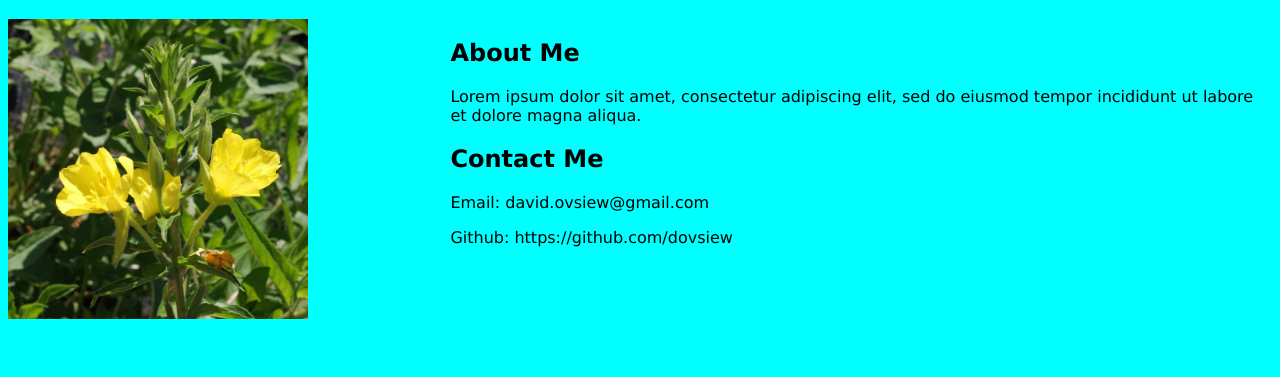
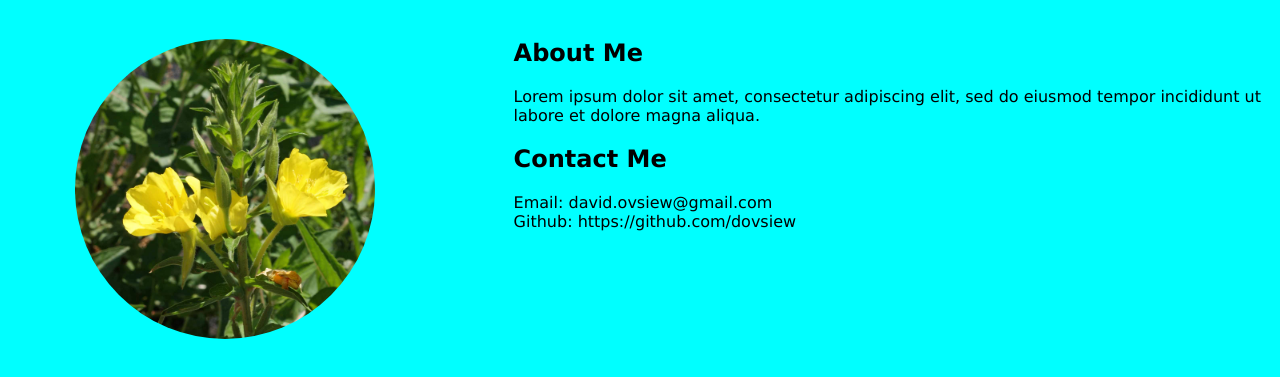
Before and after one commit to dovsiew/personal-website, a plain HTML site: page website.html in a window 1280 px wide. Shown: the part 61-438 px from the top of the page. Drawn offline with Linux system fonts and the light colour scheme.

Commit message:
Adjusting positioning of image and information

```diff
--- a/style.css
+++ b/style.css
@@ -7,22 +7,20 @@ h1 {
 	text-align: center;
 }
 
-h2 {
-	color: black;
-	font-family: verdana;
-}
-
-p {
-	color: black;
-	font-family: verdana;
+img {
+	float:left;
+   	border-radius: 50%;
 }
 
 #picture {
-	float:left;
-   	background-size: 300px 300px;
+	position: absolute;
+	left: 75px;
+	top: 100px;
 }
 
 #information {
 	float: right;
-	width: 65%;
+	width: 60%;
+	color: black;
+	font-family: verdana;
 }
--- a/website.html
+++ b/website.html
@@ -18,8 +18,7 @@
 			<h2>About Me</h2>
 			<p>Lorem ipsum dolor sit amet, consectetur adipiscing elit, sed do eiusmod tempor incididunt ut labore et dolore magna aliqua.</p>
 			<h2>Contact Me</h2>
-			<p>Email: david.ovsiew@gmail.com</p>
-			<p>Github: https://github.com/dovsiew</p>
+			<p>Email: david.ovsiew@gmail.com<br>Github: https://github.com/dovsiew</p>
 		</div>
 	</div>
 
```
